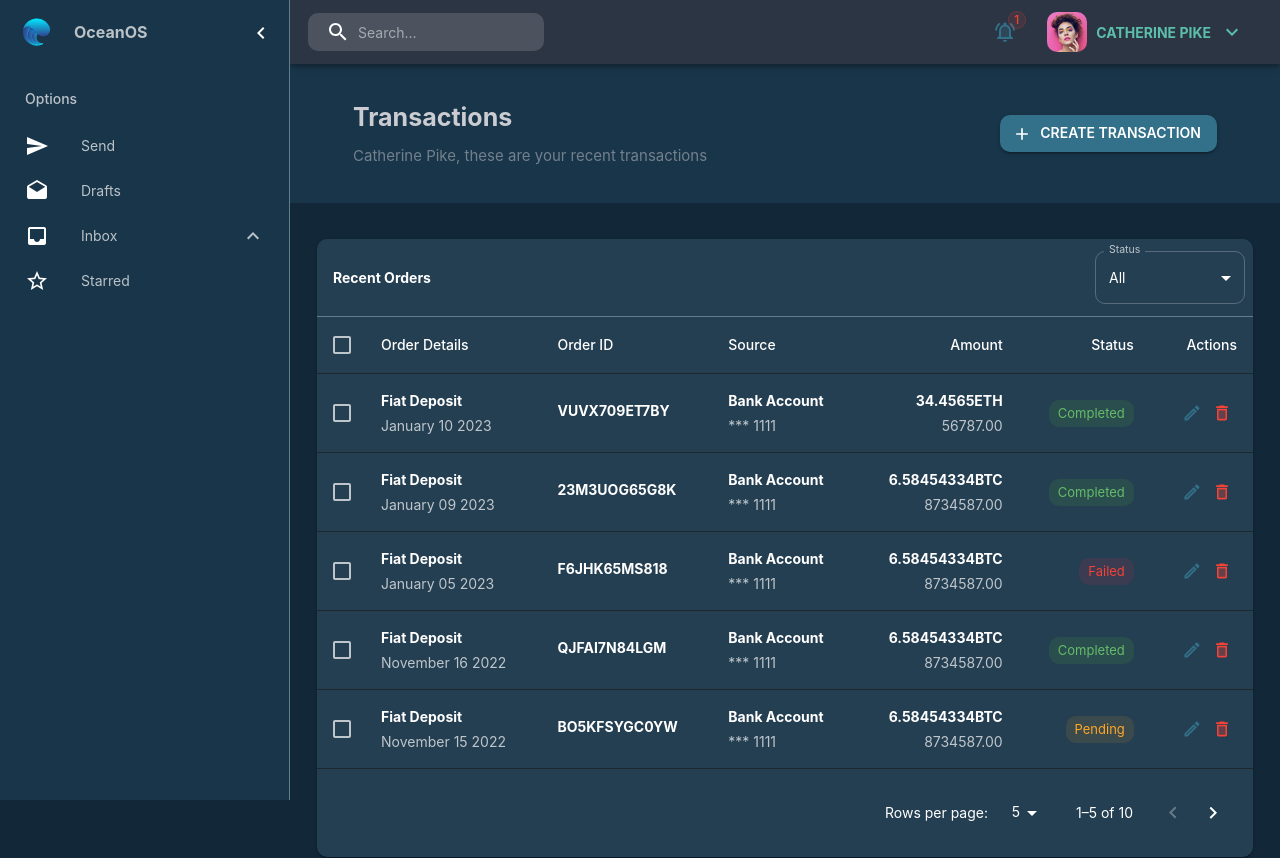
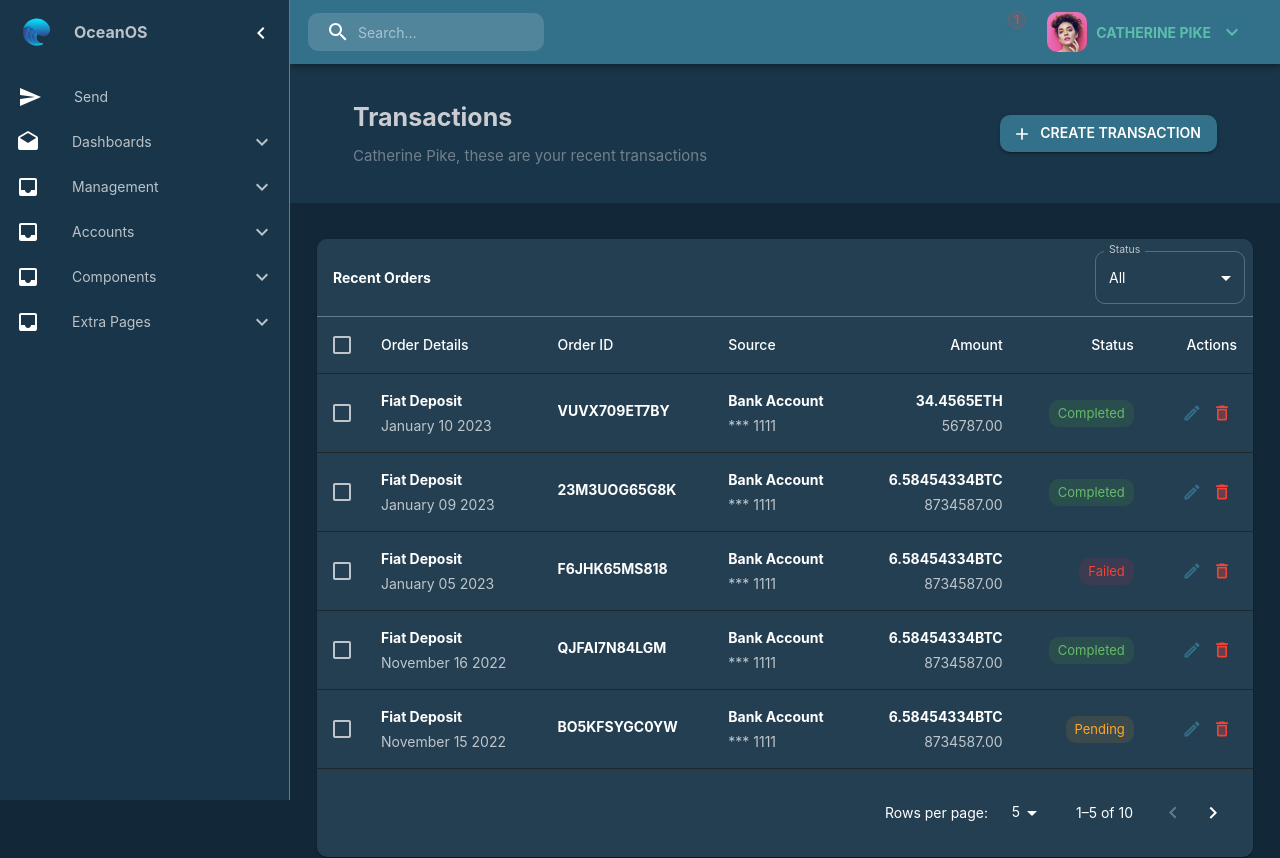
Before and after one commit to ocean-os-org/ocean-os, a React (Vite) app in the folder packages/oos-local-webui/: page /management/transactions in a window 1280 px wide. Shown: the top 858 px of the page. Built offline with nearby package versions, Linux system fonts and the light colour scheme.

Commit message:
dynamic menu

```diff
--- a/packages/oos-local-webui/src/layouts/SidebarLayout/Header/index.tsx
+++ b/packages/oos-local-webui/src/layouts/SidebarLayout/Header/index.tsx
@@ -79,8 +79,8 @@ interface AppBarProps extends MuiAppBarProps {
 const AppBar = styled(MuiAppBar, {
   shouldForwardProp: (prop) => prop !== 'open',
 })<AppBarProps>(({ theme, open }) => ({
-  backgroundColor: alpha(theme.header.background?.toString() || '', 0.85),
   backdropFilter: 'blur(3px)',
+  backgroundColor: theme.palette.background.paper ,
   position: 'fixed',
   transition: theme.transitions.create(['width', 'margin'], {
     easing: theme.transitions.easing.sharp,
@@ -117,7 +117,8 @@ export function Header() {
       <Toolbar
         sx={{
           ml: 0,
-          paddingLeft: { xs: theme.spacing(1) }
+          paddingLeft: { xs: theme.spacing(1) },
+          backgroundColor: theme.palette.primary.main
         }}
       >
         <IconButton
@@ -134,7 +135,6 @@ export function Header() {
           </SearchIconWrapper>
           <StyledInputBase
             placeholder="Search…"
-            inputProps={{ 'aria-label': 'search' }}
           />
         </Search>
         <Box sx={{ flexGrow: 1 }} />
--- a/packages/oos-local-webui/src/layouts/SidebarLayout/Sidebar/SidebarMenu/index.tsx
+++ b/packages/oos-local-webui/src/layouts/SidebarLayout/Sidebar/SidebarMenu/index.tsx
@@ -1,5 +1,5 @@
 import { Fragment, useContext, useState } from 'react';
-import { menuItems } from './menuItems';
+import { menuItems, menuOpen } from './menuItems';
 import {
   ListSubheader,
   alpha,
@@ -195,31 +195,35 @@ const ListItemText = styled(MuiListItemText)(
 )
 
 function SidebarMenu() {
-  const [open, setOpen] = useState(true);
+  const [menu, setOpen] = useState(menuItems);
   const { sidebarOpen } = useContext(SidebarContext);
   const theme = useTheme();
 
-  const handleClick = () => {
-    setOpen(!open);
+  const handleClick = (s:string,e:any) => {
+    setOpen((m) => {
+      let idx = m.findIndex( i => i.id === s)
+      if (idx) m[idx].open = !m[idx].open
+      return [...m];
+    });
   };
 
-  const buildMenu = ( items: any[]) =>
+  const buildMenu = ( items: any[], depth: number = 0) =>
     items.map( item => (
       item.items ?
         <Fragment key={item.name}>
           <ListItemButton
             key={item.name}
-            onClick={handleClick}
+            onClick={(event) => handleClick(item.id,event)}
           >
             <ListItemIcon>
               <Icon>{item.icon}</Icon>
             </ListItemIcon>
             <ListItemText primary={item.name} />
-            {open ? <ExpandLess /> : <ExpandMore />}
+            {item.open ? <ExpandLess /> : <ExpandMore />}
           </ListItemButton>
-          <Collapse in={open} timeout="auto" unmountOnExit>
+          <Collapse in={item.open} timeout="auto" unmountOnExit>
             <List component="div" disablePadding>
-              { buildMenu(item.items) }
+              { buildMenu(item.items, depth + 2) }
             </List>
           </Collapse>
         </Fragment>
@@ -228,6 +232,7 @@ function SidebarMenu() {
           key={item.name}
           component={Link}
           to={item.url}
+          sx={{ pl: 2 + depth }}
         >
           <ListItemIcon>
             <Icon>{item.icon}</Icon>
@@ -238,14 +243,9 @@ function SidebarMenu() {
 
   return (
     <List
-      sx={{ width: sidebarOpen ? '100%' : '72px' , padding: 1}}
+      sx={{ width: sidebarOpen ? '100%' : '72px'}}
       component="nav"
       aria-labelledby="menu options"
-      subheader={
-        <ListSubheader component="div" id="options" sx={{ display: sidebarOpen ? 'block' : 'none'}}>
-          Options
-        </ListSubheader>
-      }
     >
       { buildMenu(menuItems) }
     </List>
--- a/packages/oos-local-webui/src/layouts/SidebarLayout/Sidebar/SidebarMenu/menuItems.ts
+++ b/packages/oos-local-webui/src/layouts/SidebarLayout/Sidebar/SidebarMenu/menuItems.ts
@@ -1,3 +1,10 @@
+export const menuOpen:Record<string,boolean> = {
+    dashboards: true,
+    management: false,
+    accounts: true,
+    components: false,
+    extras: false
+}
 
 export const menuItems = [
     {
@@ -6,21 +13,135 @@ export const menuItems = [
         icon: "send",
     },
     {
-        name: "Drafts",
-        url: "/dashboards/tasks",
+        id: "dashboards",
+        name: "Dashboards",
         icon: "drafts",
+        open: false,
+        items: [
+            {
+                name: "Tasks",
+                url: "/dashboards/tasks",
+                icon: "brightness_low",
+            },
+            {
+                name: "Messenger",
+                url: "/dashboards/messenger",
+                icon: "mms",
+            },
+        ]
     },
     {
-        name: "Inbox",
-        url: "/overview",
+        id: "management",
+        name: "Management",
         icon: "inbox",
+        open: false,
         items: [
             {
-                name: "Starred",
-                url: "/overview",
-                icon: "star_border",
+                name: "Transaction List",
+                url: "/management/transactions",
+                icon: "table_chart",
+            },
+        ]
+    },
+    {
+        id: "accounts",
+        name: "Accounts",
+        icon: "inbox",
+        open: false,
+        items: [
+            {
+                name: "Profile Details",
+                url: "/management/profile/details",
+                icon: "account_circle",
+            },
+            {
+                name: "Profile Settings",
+                url: "/management/profile/settings",
+                icon: "display_settings",
+            },
+        ]
+    },
+    {
+        id: "components",
+        name: "Components",
+        icon: "inbox",
+        open: false,
+        items: [
+            {
+                name: "Buttons",
+                url: "/components/buttons",
+                icon: "ballot",
+            },
+            {
+                name: "Modals",
+                url: "/components/modals",
+                icon: "beach_access",
+            },
+            {
+                name: "Accordeons",
+                url: "/components/accordions",
+                icon: "emoji_events",
+            },
+            {
+                name: "Tabs",
+                url: "/components/tabs",
+                icon: "filter_vintage",
+            },
+            {
+                name: "Badges",
+                url: "/components/badges",
+                icon: "how_to_vote",
+            },
+            {
+                name: "Tooltips",
+                url: "/components/tooltips",
+                icon: "local_pharmacy",
+            },
+            {
+                name: "Avatars",
+                url: "/components/avatars",
+                icon: "redeem",
+            },
+            {
+                name: "Cards",
+                url: "/components/cards",
+                icon: "settings",
+            },
+            {
+                name: "Forms",
+                url: "/components/forms",
+                icon: "traffic",
+            },
+        ]
+    },
+    {
+        id: "extras",
+        name: "Extra Pages",
+        icon: "inbox",
+        open: false,
+        items: [
+            {
+                name: "Error 404",
+                url: "/status/404",
+                icon: "checkbox",
+            },
+            {
+                name: "Error 500",
+                url: "/status/500",
+                icon: "camera_front",
+            },
+            {
+                name: "Coming soon",
+                url: "/status/coming-soon",
+                icon: "chrome_reader_mode",
+            },
+            {
+                name: "Maintenance",
+                url: "/status/maintenance",
+                icon: "workspace_premium",
             },
         ]
     },
 
+
 ]
--- a/packages/oos-local-webui/src/layouts/SidebarLayout/index.tsx
+++ b/packages/oos-local-webui/src/layouts/SidebarLayout/index.tsx
@@ -1,35 +1,16 @@
-import { useTheme } from '@mui/material/styles';
 import { SidebarProvider } from '../../contexts/SidebarContext';
-
-import Box from '@mui/material/Box';
 
 import Sidebar from './Sidebar';
 import Header from './Header';
 import PageContent from './PageContent';
 
 const SidebarLayout = () => {
-  const theme = useTheme();
 
   return (
     <SidebarProvider>
-      <Box
-        sx={{
-          flex: 1,
-          height: '100%',
-
-          '.MuiPageTitle-wrapper': {
-            background:
-              theme.palette.mode === 'dark'
-                ? theme.colors.alpha.trueWhite[5]
-                : theme.colors.alpha.white[50],
-            marginBottom: `${theme.spacing(4)}`,
-          }
-        }}
-      >
-        <Header />
-        <Sidebar />
-        <PageContent />
-      </Box>
+      <Header />
+      <Sidebar />
+      <PageContent />
     </SidebarProvider>
   );
 };
```
Lines whose indentation alone changed are shown as unchanged.
